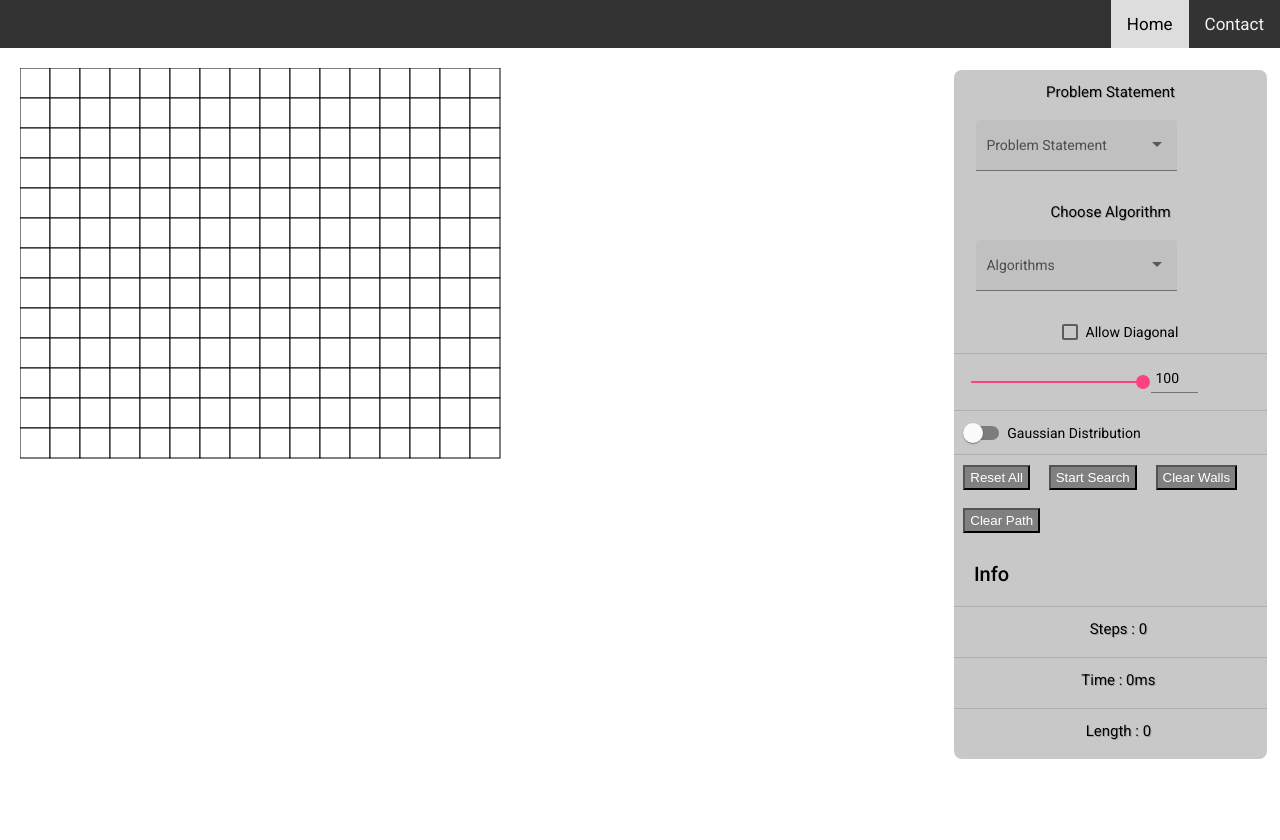
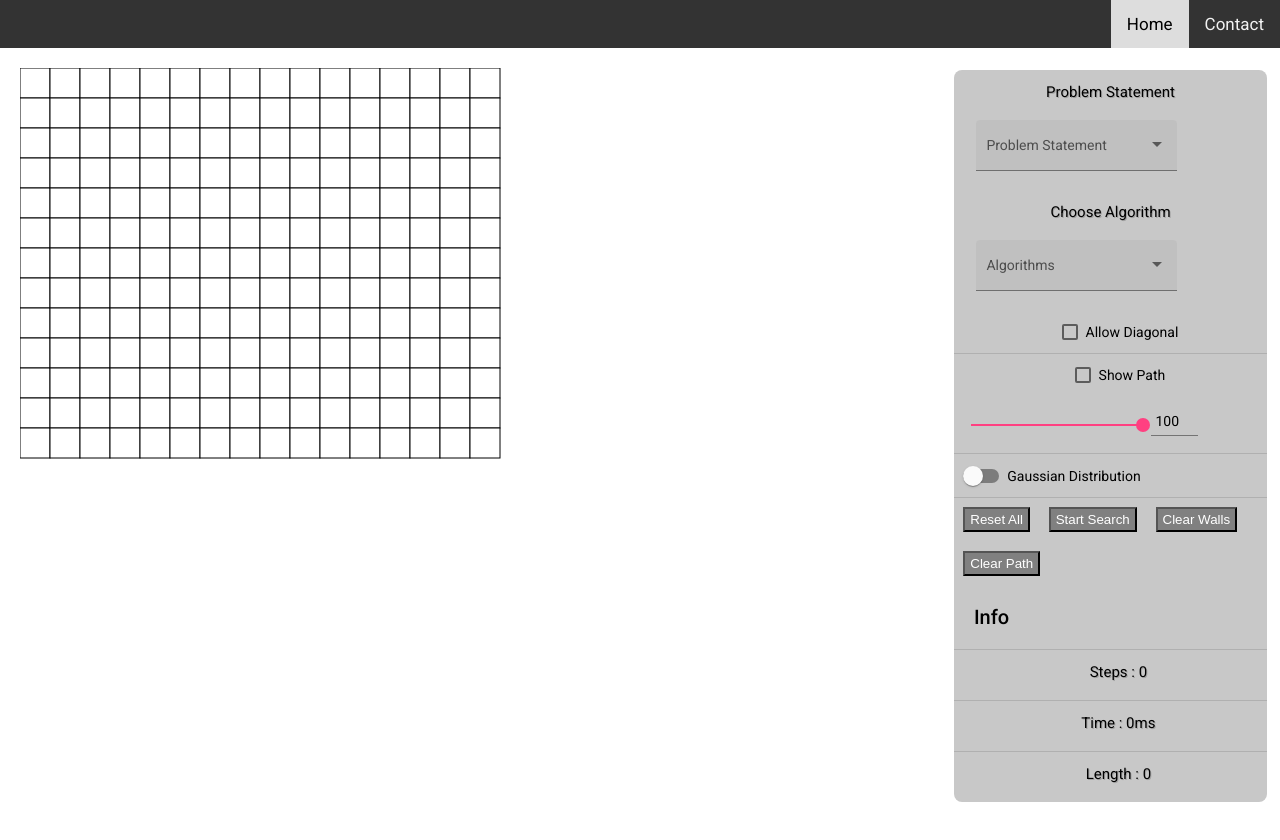
Before and after one commit to avyaktawrat/Microsoft-MicroMARS, an Angular app: page /home in a window 1280 px wide. Shown: the top 840 px of the page. Built offline with nearby package versions, Linux system fonts and the light colour scheme.

Commit message:
Adding showPath checkbox

```diff
--- a/src/app/first/first.component.html
+++ b/src/app/first/first.component.html
@@ -31,6 +31,7 @@
 			</mat-form-field>
 			<mat-checkbox class="example-margin" [(ngModel)]="allowDiag" [ngModelOptions]="{standalone: true}" >Allow Diagonal</mat-checkbox>
 			<mat-divider></mat-divider>
+			<mat-checkbox class="example-margin" [(ngModel)]="showPath" [ngModelOptions]="{standalone: true}" >Show Path</mat-checkbox>
 			<!--   <h4>Scam fill</h4>
 		      <mat-form-field appearance="fill">
 		        <mat-label>Favorite car</mat-label>
@@ -43,7 +44,6 @@
 			  </mat-form-field> -->
 			<section class="example-section">
 			  <!-- Slider Config-->
-
 				<mat-slider class="example-margin"
 					[max]=max
 					[min]=min
--- a/src/app/first/first.component.ts
+++ b/src/app/first/first.component.ts
@@ -55,7 +55,7 @@ export class FirstComponent implements OnInit {
   terrain : boolean = true;
   cov_x :number = 2;
   cov_y : number = 2;
-
+  showPath: boolean = false;
   // Slider for Obstacle
   max = 100;
   min = 0;
```
